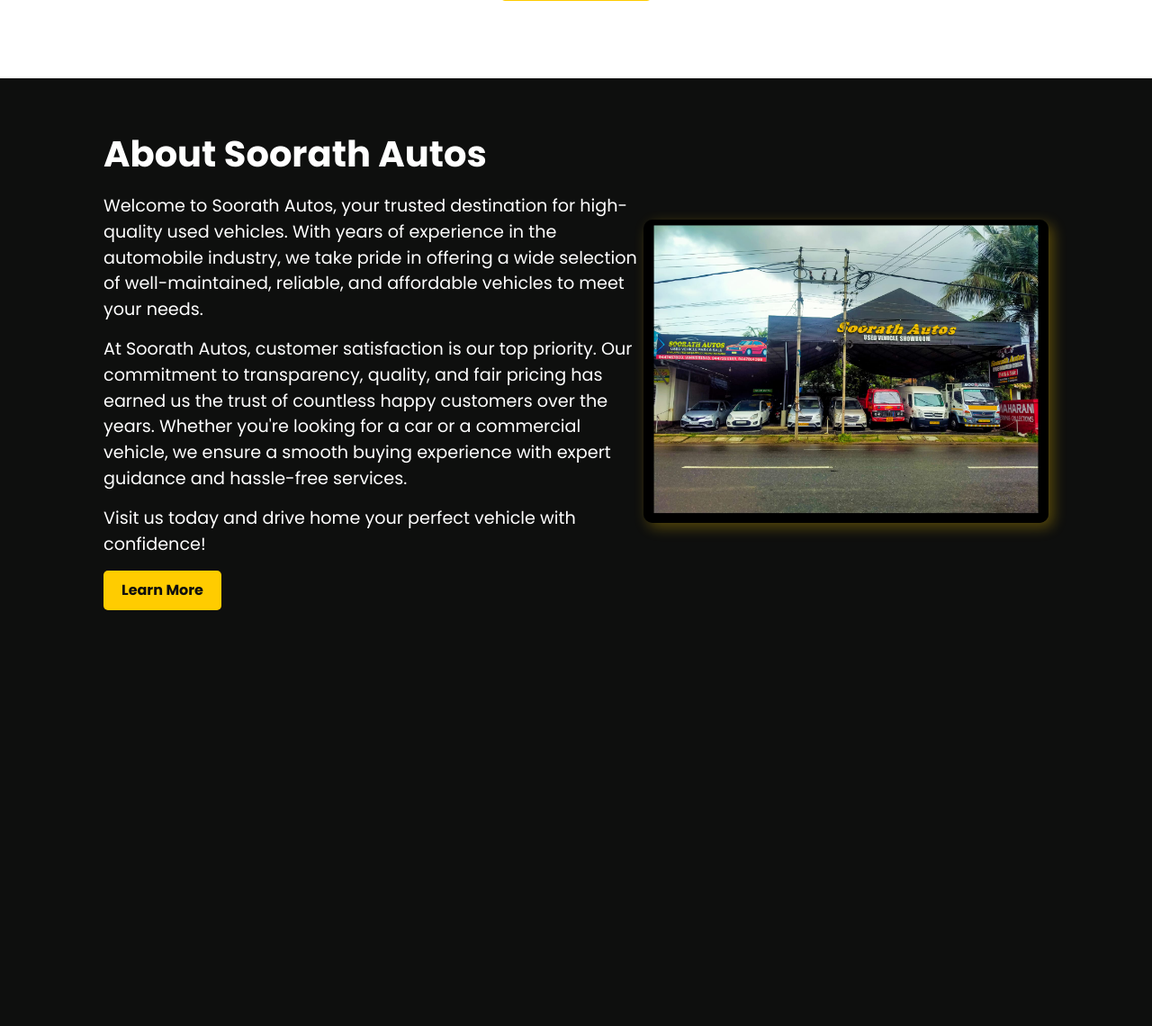
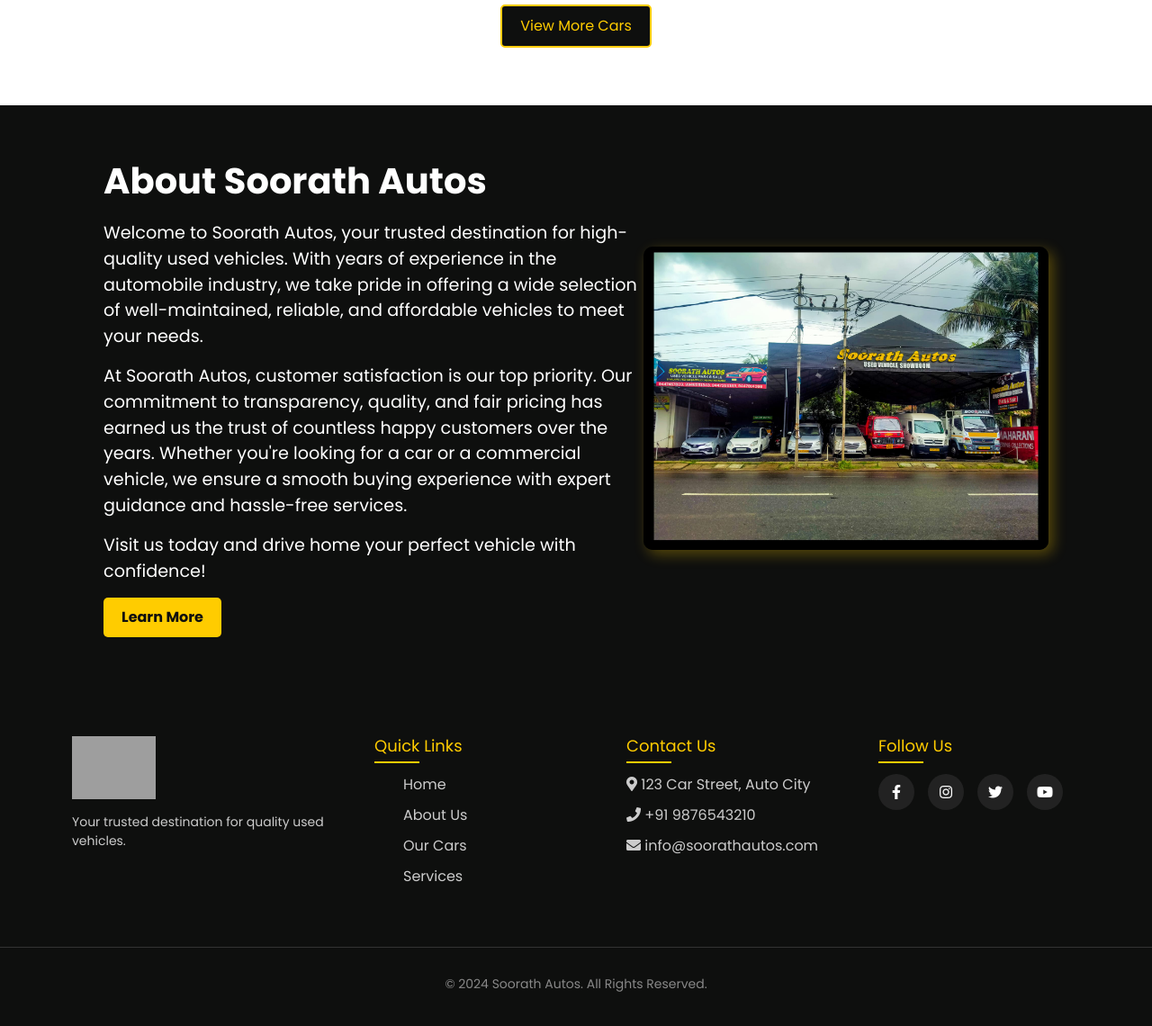
Before and after one commit to minhaj-v-s/car_reselling_project, a Django app: page / in a window 1280 px wide. Shown: the part 633-1773 px from the top of the page at 90% size. Before the commit the page ends 1311 px from the top, so only its background shows below. Run offline with Django 5.2, Linux system fonts and the light colour scheme; grey boxes are pictures that could not be loaded.

Commit message:
front design and footer updated

```diff
--- a/myproject/static/css/home.css
+++ b/myproject/static/css/home.css
@@ -89,13 +89,12 @@ body {
     color: #0e0f0e;
 }
 
-/* Hero Section */
-.hero {
-    text-align: center;
-    padding: 20px;
-    background-color: #fff;
-    height: 620px;
-}
+/* Add this to your home.css file */
+
+/* For the unique font for the car description */
+@import url('https://fonts.googleapis.com/css2?family=Quicksand:wght@300;400;500;600;700&display=swap');
+
+/* Updated Hero Section layout */
 
 .hero h1 {
     font-size: 3rem;
@@ -181,3 +252,134 @@ body {
     height: 400px;
     margin: 0 auto;
 }
+
+
+
+/* Add this to your home.css file */
+
+/* Footer Styles */
+.footer {
+    background-color: #0e0f0e;
+    color: white;
+    padding: 50px 0 20px;
+}
+
+.footer-container {
+    max-width: 1200px;
+    margin: 0 auto;
+    display: flex;
+    flex-wrap: wrap;
+    justify-content: space-between;
+    padding: 0 40px;
+}
+
+.footer-logo {
+    flex-basis: 25%;
+    min-width: 250px;
+    margin-bottom: 30px;
+}
+
+.footer-logo img {
+    height: 70px;
+    margin-bottom: 15px;
+}
+
+.footer-logo p {
+    color: #ccc;
+    font-size: 14px;
+}
+
+.footer-links, .footer-contact, .footer-social {
+    flex-basis: 20%;
+    min-width: 200px;
+    margin-bottom: 30px;
+}
+
+.footer h3 {
+    color: #ffcc00;
+    margin-bottom: 20px;
+    font-size: 18px;
+    position: relative;
+}
+
+.footer h3:after {
+    content: '';
+    position: absolute;
+    left: 0;
+    bottom: -8px;
+    width: 50px;
+    height: 2px;
+    background-color: #ffcc00;
+}
+
+.footer-links ul {
+    list-style: none;
+}
+
+.footer-links ul li {
+    margin-bottom: 10px;
+}
+
+.footer-links ul li a {
+    color: #ccc;
+    text-decoration: none;
+    transition: color 0.3s ease;
+}
+
+.footer-links ul li a:hover {
+    color: #ffcc00;
+}
+
+.footer-contact p {
+    margin-bottom: 10px;
+    color: #ccc;
+}
+
+.social-icons {
+    display: flex;
+    gap: 15px;
+    margin-top: 15px;
+}
+
+.social-icon {
+    display: flex;
+    align-items: center;
+    justify-content: center;
+    width: 40px;
+    height: 40px;
+    background-color: #222;
+    border-radius: 50%;
+    color: white;
+    text-decoration: none;
+    transition: all 0.3s ease;
+}
+
+.social-icon:hover {
+    background-color: #ffcc00;
+    color: #0e0f0e;
+    transform: translateY(-3px);
+}
+
+.footer-bottom {
+    text-align: center;
+    padding-top: 30px;
+    border-top: 1px solid #333;
+    margin-top: 20px;
+}
+
+.footer-bottom p {
+    color: #888;
+    font-size: 14px;
+}
+
+/* Make footer responsive */
+@media (max-width: 768px) {
+    .footer-container {
+        flex-direction: column;
+    }
+
+    .footer-logo, .footer-links, .footer-contact, .footer-social {
+        flex-basis: 100%;
+        margin-bottom: 30px;
+    }
+}
--- /dev/null
+++ b/myproject/templates/footer.html
@@ -0,0 +1,52 @@
+{% load static %}
+<!DOCTYPE html>
+<html lang="en">
+<head>
+    <meta charset="UTF-8">
+    <meta name="viewport" content="width=device-width, initial-scale=1.0">
+    <title>Document</title>
+</head>
+<body>
+    <!-- footer.html -->
+<footer class="footer">
+    <div class="footer-container">
+        <div class="footer-logo">
+            <img src="{% static 'images/image (1).png' %}" alt="Soorath Autos">
+            <p>Your trusted destination for quality used vehicles.</p>
+        </div>
+
+        <div class="footer-links">
+            <h3>Quick Links</h3>
+            <ul>
+                <li><a href="{% url 'home' %}">Home</a></li>
+                <li><a href="#about-us">About Us</a></li>
+                <li><a href="{% url 'cars' %}">Our Cars</a></li>
+                <li><a href="#">Services</a></li>
+            </ul>
+        </div>
+
+        <div class="footer-contact">
+            <h3>Contact Us</h3>
+            <p><i class="fas fa-map-marker-alt"></i> 123 Car Street, Auto City</p>
+            <p><i class="fas fa-phone"></i> +91 9876543210</p>
+            <p><i class="fas fa-envelope"></i> info@soorathautos.com</p>
+        </div>
+
+        <div class="footer-social">
+            <h3>Follow Us</h3>
+            <div class="social-icons">
+                <a href="#" class="social-icon"><i class="fab fa-facebook-f"></i></a>
+                <a href="#" class="social-icon"><i class="fab fa-instagram"></i></a>
+                <a href="#" class="social-icon"><i class="fab fa-twitter"></i></a>
+                <a href="#" class="social-icon"><i class="fab fa-youtube"></i></a>
+            </div>
+        </div>
+    </div>
+
+    <div class="footer-bottom">
+        <p>&copy; 2024 Soorath Autos. All Rights Reserved.</p>
+    </div>
+</footer>
+
+</body>
+</html>
--- a/myproject/templates/home.html
+++ b/myproject/templates/home.html
@@ -11,6 +11,12 @@
     <script src="https://cdn.jsdelivr.net/npm/bootstrap@5.3.3/dist/js/bootstrap.bundle.min.js"></script>
     <link rel="stylesheet" href="{% static 'css/home.css' %}">
     <link href="https://fonts.googleapis.com/css2?family=Poppins:wght@400;700&display=swap" rel="stylesheet">
+    <link rel="stylesheet" href="https://cdnjs.cloudflare.com/ajax/libs/font-awesome/5.15.4/css/all.min.css">
+    <link href="https://fonts.googleapis.com/css2?family=Quicksand:wght@300;400;500;600;700&display=swap"
+        rel="stylesheet">
+
+
+
 </head>
 
 <body>
@@ -39,13 +45,23 @@
         <a href="#" class="contact-btn">CONTACT US</a>
     </nav>
 
-<!-- Hero Section -->
+    <!-- Changes for home.html -->
+    <!-- Replace the Hero Section with the following code -->
     <section class="hero">
         <h1>Quality Cars, Unbeatable Deals!</h1>
 
-    <!-- Car Slider -->
+        <div class="hero-content">
+  <!-- Car Description Column -->
+<div class="car-description">
+    <h2>Discover Your Dream Car at Soorath Autos</h2>
+    <p class="car-text">Soorath Autos brings you a premium collection of vehicles blending style, performance, and reliability. Our meticulously inspected automobiles cater to every lifestyle, from spacious family cars to sleek city runners, all tailored to your budget with rigorous quality checks ensuring top standards.</p>
+</div>
+
+
+            <!-- Car Slider Column -->
             <div class="slider-container">
-        <div id="carouselExampleAutoplaying" class="carousel slide" data-bs-ride="carousel" data-bs-interval="2000">
+                <div id="carouselExampleAutoplaying" class="carousel slide" data-bs-ride="carousel"
+                    data-bs-interval="2000">
                     <div class="carousel-inner">
                         <div class="carousel-item active">
                             <img src="{% static 'images\kia_sonet_white_bg.png' %}" class="d-block w-100" alt="Car 1">
@@ -57,39 +73,54 @@
                             <img src="{% static 'images\creta_white_bg.png' %}" class="d-block w-100" alt="Car 3">
                         </div>
                         <div class="carousel-item">
-                    <img src="{% static 'images\Baleno_white_bg-removebg-preview.png' %}" class="d-block w-100" alt="Car 4">
+                            <img src="{% static 'images\Baleno_white_bg-removebg-preview.png' %}" class="d-block w-100"
+                                alt="Car 4">
                         </div>
                         <div class="carousel-item">
-                    <img src="{% static 'images\ignis_white_bg.png' %}" class="d-block w-100" alt="Car 4">
+                            <img src="{% static 'images\ignis_white_bg.png' %}" class="d-block w-100" alt="Car 5">
                         </div>
                     </div>
-            <button class="carousel-control-prev" type="button" data-bs-target="#carouselExampleAutoplaying" data-bs-slide="prev">
+                    <button class="carousel-control-prev" type="button" data-bs-target="#carouselExampleAutoplaying"
+                        data-bs-slide="prev">
                         <span class="carousel-control-prev-icon" aria-hidden="true"></span>
                         <span class="visually-hidden">Previous</span>
                     </button>
-            <button class="carousel-control-next" type="button" data-bs-target="#carouselExampleAutoplaying" data-bs-slide="next">
+                    <button class="carousel-control-next" type="button" data-bs-target="#carouselExampleAutoplaying"
+                        data-bs-slide="next">
                         <span class="carousel-control-next-icon" aria-hidden="true"></span>
                         <span class="visually-hidden">Next</span>
                     </button>
                 </div>
             </div>
+        </div>
 
-    <a style="text-decoration: none;" href="{% url 'cars' %}"><button class="view-more-btn">View More Cars</button></a>
+        <a style="text-decoration: none;" href="{% url 'cars' %}"><button class="view-more-btn">View More
+                Cars</button></a>
     </section>
+
 
     <!-- About Us Section -->
     <section id="about-us">
         <div class="about-text">
             <h2>About Soorath Autos</h2>
-        <p>Welcome to Soorath Autos, your trusted destination for high-quality used vehicles. With years of experience in the automobile industry, we take pride in offering a wide selection of well-maintained, reliable, and affordable vehicles to meet your needs.</p>
-        <p>At Soorath Autos, customer satisfaction is our top priority. Our commitment to transparency, quality, and fair pricing has earned us the trust of countless happy customers over the years. Whether you're looking for a car or a commercial vehicle, we ensure a smooth buying experience with expert guidance and hassle-free services.</p>
+            <p>Welcome to Soorath Autos, your trusted destination for high-quality used vehicles. With years of
+                experience in the automobile industry, we take pride in offering a wide selection of well-maintained,
+                reliable, and affordable vehicles to meet your needs.</p>
+            <p>At Soorath Autos, customer satisfaction is our top priority. Our commitment to transparency, quality, and
+                fair pricing has earned us the trust of countless happy customers over the years. Whether you're looking
+                for a car or a commercial vehicle, we ensure a smooth buying experience with expert guidance and
+                hassle-free services.</p>
             <p>Visit us today and drive home your perfect vehicle with confidence!</p>
             <a href="#" class="about-btn">Learn More</a>
         </div>
         <div class="about-image">
-        <img src="{% static 'images/WhatsApp Image 2025-03-02 at 16.02.42_09731a6a.jpg' %}" alt="Soorath Autos Showroom">
+            <img src="{% static 'images/WhatsApp Image 2025-03-02 at 16.02.42_09731a6a.jpg' %}"
+                alt="Soorath Autos Showroom">
         </div>
     </section>
+
+    <!-- Footer -->
+    {% include 'footer.html' %}
 
 </body>
 
```
Also changed, not shown: other parts of myproject/static/css/home.css (+72 -0 lines), myproject/db.sqlite3. Lines whose indentation alone changed are shown as unchanged.
